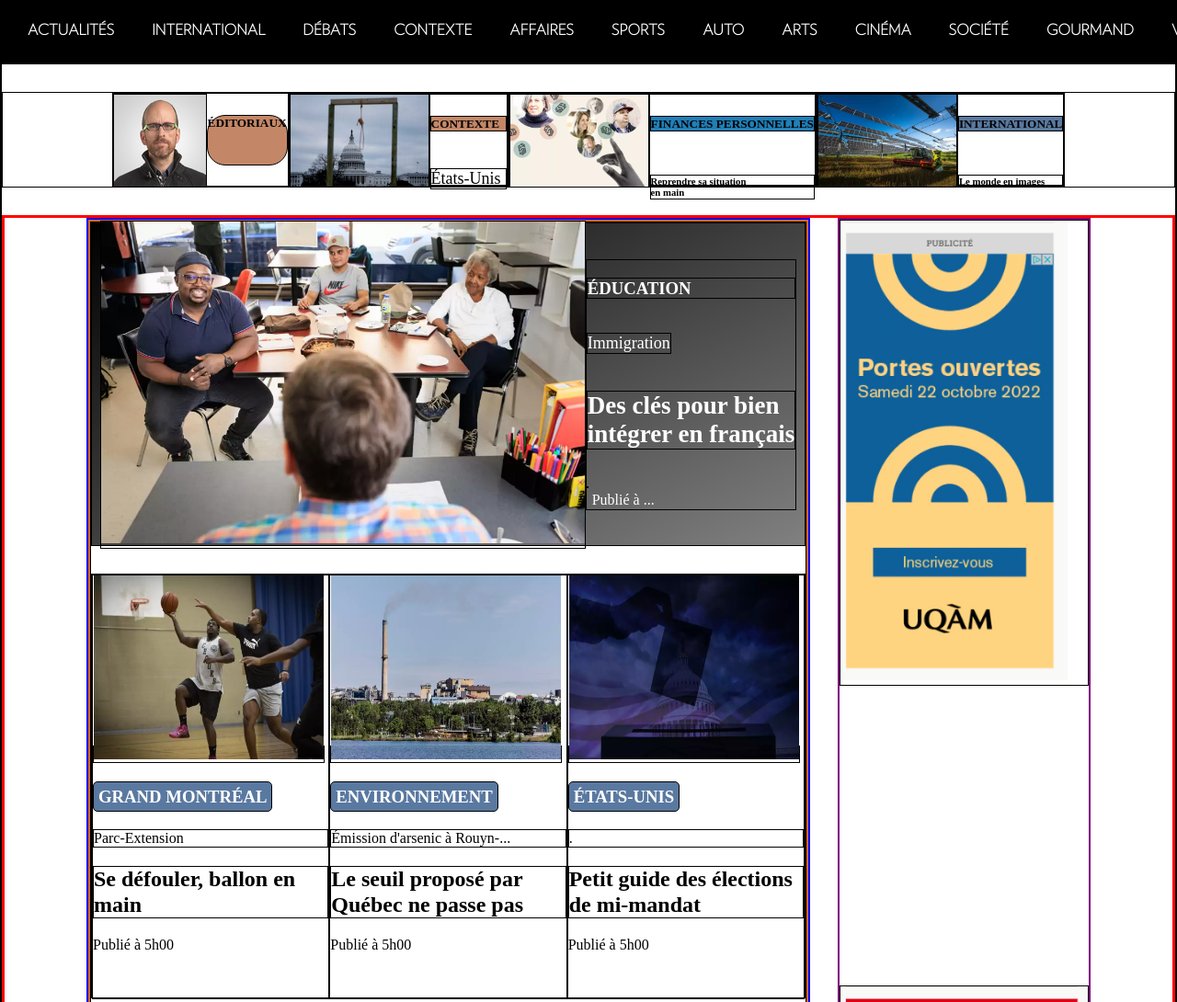
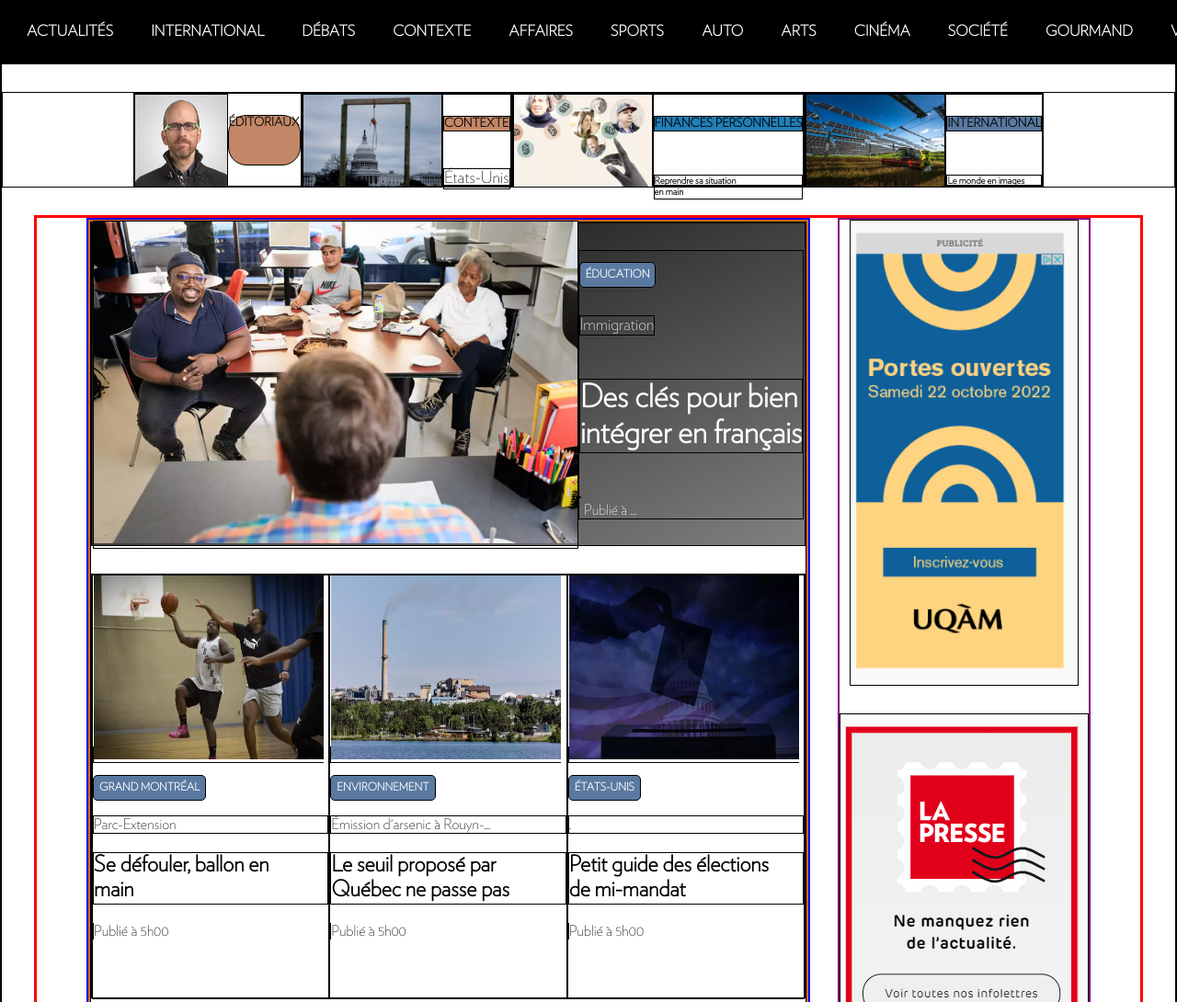
Before and after one commit to Skywarser/A22_TP1_LA_PRESSE, a plain HTML site: page VERSION J.P STRUCTURE AMÉLIORÉ/index.html in a window 1280 px wide. Shown: the part 111-1201 px from the top of the page at 92% size. Drawn offline with Linux system fonts and the light colour scheme.

Commit message:
GROS AJOUT COURS VENDREDI

```diff
--- a/VERSION J.P STRUCTURE AMÉLIORÉ/index.html
+++ b/VERSION J.P STRUCTURE AMÉLIORÉ/index.html
@@ -17,7 +17,7 @@
         <div id="soutien">
             <p>Je soutiens La Presse</p>
         </div>
-
+    </header>
     <nav id="navbar">
         <a href="https://www.lapresse.ca/actualites/">ACTUALITÉS</a>
         <a href="https://www.lapresse.ca/international/">INTERNATIONAL</a>
@@ -33,8 +33,8 @@
         <a href="https://www.lapresse.ca/voyage/">VOYAGE</a>
         <a href="https://www.lapresse.ca/maison/">MAISON</a>
     </nav>
-    </header>
-    <nav id="articles_autres">
+
+    <div id="articles_autres">
         <div>
             <a href="https://www.lapresse.ca/contexte/editoriaux/2022-10-16/il-veut-rendre-a-la-chine-sa-grandeur.php">
                 <img src="./images/GARS_CHAUVE.jpg" alt="Éditoriaux" height="100px">
@@ -71,12 +71,9 @@
             </div>
 
         </div>
-    </nav>
+    </div>
     <main>
-
         <section>
-
-
             <div class="container">
                 <div id="articles">
                     <article id="article_top">
@@ -92,45 +89,37 @@
                         </div>
                     </article>
 
-
-
-
-
                     <div id="articles_milieu">
                         <article>
-                            <a href="https://www.lapresse.ca/actualites/grand-montreal/2022-10-16/parc-extension/se-defouler-ballon-en-main.php">
+                            <a class="liensmilieu" href="https://www.lapresse.ca/actualites/grand-montreal/2022-10-16/parc-extension/se-defouler-ballon-en-main.php">
                                 <img src="./images/22dff333fe7335aaa6ef3e922fae7c10 (1).webp" alt="" height="200px" width="250px">
-                            </a>
                                 <h3>GRAND MONTRÉAL</h3>
                                 <p>Parc-Extension</p>
                                 <h2>Se défouler, ballon en <br>main</h2>
+                            </a>
                                 Publié à 5h00
                         </article>
 
                         <article>
-                            <a href="https://www.lapresse.ca/actualites/environnement/2022-10-16/emissions-d-arsenic-a-rouyn-noranda/le-seuil-propose-par-quebec-ne-passe-pas.php">
+                            <a class="liensmilieu" href="https://www.lapresse.ca/actualites/environnement/2022-10-16/emissions-d-arsenic-a-rouyn-noranda/le-seuil-propose-par-quebec-ne-passe-pas.php">
                                 <img src="./images/ENVIRONNEMENT_IMAGE.webp" alt="Photo raffinerie" height="200px" width="250px">
-                            </a>
                             <h3>ENVIRONNEMENT</h3>
                             <p>Émission d'arsenic à Rouyn-...</p>
                             <h2>Le seuil proposé par <br> Québec ne passe pas</h2>
+                            </a>
                             Publié à 5h00
                         </article>
 
                         <article>
-                            <a href="https://www.lapresse.ca/international/etats-unis/2022-10-16/petit-guide-des-elections-de-mi-mandat.php">
+                            <a class="liensmilieu" href="https://www.lapresse.ca/international/etats-unis/2022-10-16/petit-guide-des-elections-de-mi-mandat.php">
                                 <img src="./images/ÉLECTION_USA.webp" alt="États-unis" height="200px" width="250px">
-                            </a>
                             <h3>ÉTATS-UNIS</h3>
                             <p>.</p>
                             <h2>Petit guide des élections <br> de mi-mandat</h2>
+                            </a>
                             Publié à 5h00
                         </article>
                     </div>
-
-
-
-
 
                     <div id="article_bas">
                         <article class="bas">
@@ -140,6 +129,7 @@
                             <h3>SANTÉ</h3>
                             <p>Transmission du sida</p>
                             <h2>Entre stigmatisation <br> et consentement</h2>
+
                             Publié à 5h00
                         </article>
 
@@ -183,7 +173,6 @@
                 </div>
             </aside>
     </main>
-
     <footer>
     </footer>
 </body>
--- a/VERSION J.P STRUCTURE AMÉLIORÉ/styles/style.css
+++ b/VERSION J.P STRUCTURE AMÉLIORÉ/styles/style.css
@@ -4,6 +4,12 @@
 }
 
 body {
+    font-family: Verlag;
+}
+
+header, main, #article_autres {
+    max-width: 1200px;
+    margin:auto;
 }
 
 #soutien {
@@ -18,10 +24,14 @@ body {
     border: solid black 3px;
 }
 
+#navbar {
+    position: sticky;
+    top:0;
+}
+
 header > p {
     display: inline-flex;
     margin-bottom:0px;
-
 }
 div > p {
     display: inline-flex;
@@ -37,6 +47,9 @@ div > p {
     height: 70px;
     position:sticky;
     top:0;
+    z-index: 9999;
+    max-width: 100%;
+    width: auto;
 }
 
 @font-face {
@@ -61,6 +74,7 @@ div > p {
 
 #navbar > a:hover {
     background-color:blue;
+
 }
 
 #articles_autres {
@@ -94,10 +108,10 @@ div > p {
 #international {
     background-color: rgba(90,121,160);
 }
+
 .texteAutre {
     display:flex;
     flex-direction: column;
-    justify-content:
 }
 
 #articles_autres>img {
@@ -129,9 +143,16 @@ section {
 }
 
 #texte > h2 {
-    font-size:27px;
+    font-size:34.4px;
 }
 
+#texte > h3 {
+    background-color: rgba(90,121,160);
+    font-size:12px;
+    border-radius: 5px;
+    width: fit-content;
+    padding: 6px;
+}
 #article_top {
     display:flex;
     justify-content: center;
@@ -154,13 +175,43 @@ section {
     height: 460px;
 }
 
+.liensmilieu {
+    text-decoration: none;
+}
+
+.liensmilieu > h3 {
+    color: white;
+    background-color: rgba(90,121,160);
+    display: flex;
+    width: fit-content;
+    padding: 6px;
+    border-radius: 5px;
+    font-size: 12px;
+}
+
+.liensmilieu > h2 {
+    color:black;
+}
+
+.liensmilieu > p {
+    color:black;
+}
+
+.liensbas {
+    text-decoration:none;
+}
+
+.liensbas > h {
+
+}
 article > h3 {
     color: white;
     background-color: rgba(90,121,160);
     display: flex;
     width: fit-content;
-    padding: 5px;
+    padding: 6px;
     border-radius: 5px;
+    font-size: 12px;
 }
 
 .milieu {
@@ -192,6 +243,10 @@ aside {
     justify-content: space-between;
     margin-left:30px;
     gap: 30px;
+    position:sticky;
+    top:80px;
+    align-self: flex-start;
+    align-items:center;
 }
 
 #articles {
```
Lines whose indentation alone changed are shown as unchanged.
